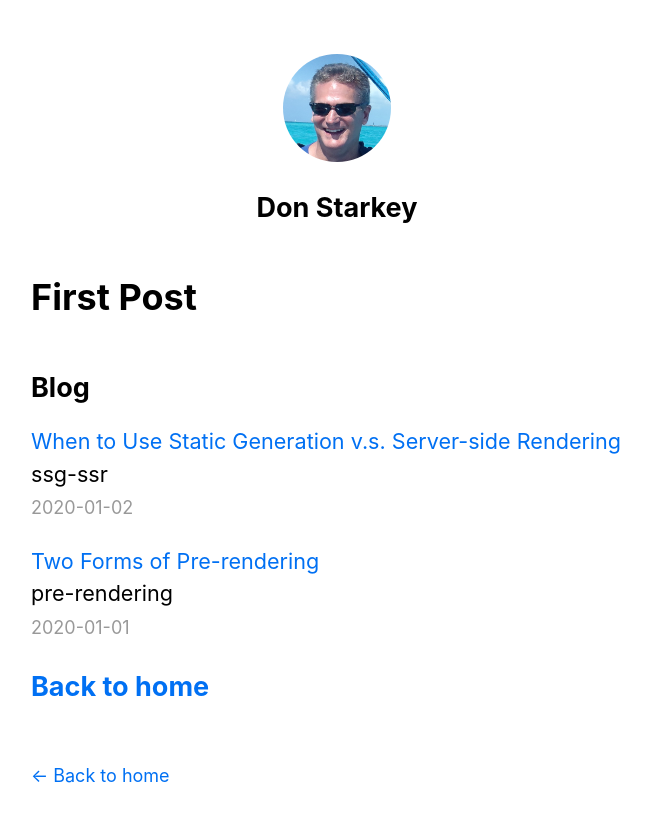
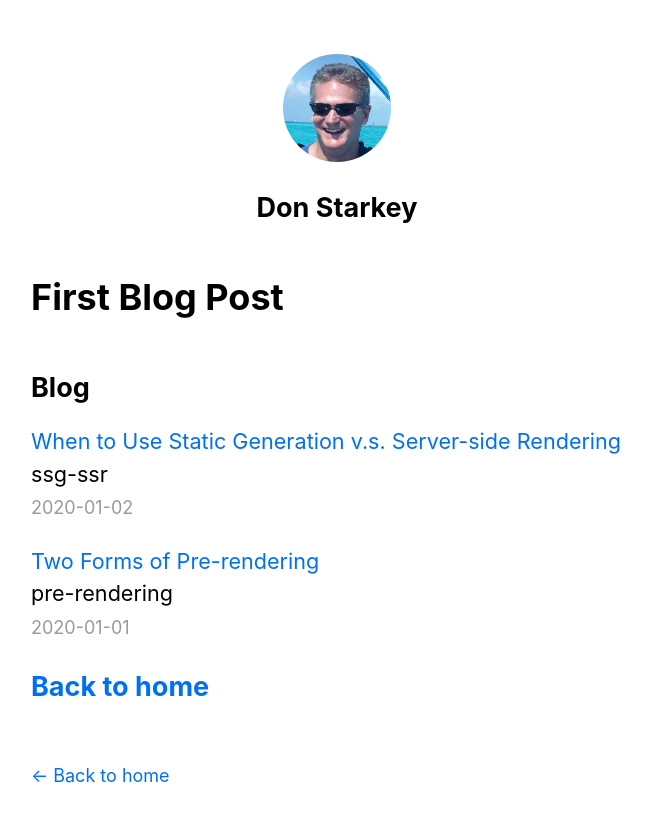
Before and after one commit to donaldstarkey/nextjs-blog, a Next.js app: page /posts/first-post in a window 1280 px wide. Shown: the top 822 px of the page, without its empty margins (303-954 px from the left). Built offline with nearby package versions, Linux system fonts and the light colour scheme.

Commit message:
latest commit

```diff
--- a/pages/components/date.js
+++ /dev/null
@@ -1,6 +0,0 @@
-// import { parseISO, format } from "date-fns";
-
-// export default function Date({ dateString }) {
-//   const date = parseISO(dateString);
-//   return <time dateTime={dateString}>{format(date, "LLLL d, yyyy")}</time>;
-// }
--- a/pages/posts/first-post.js
+++ b/pages/posts/first-post.js
@@ -22,7 +22,7 @@ export default function FirstPost({ allPostsData }) {
         <Head>
           <title>First Blog Post</title>
         </Head>
-        <h1>First Post</h1>
+        <h1>First Blog Post</h1>
         <section className={`${utilStyles.headingMd} ${utilStyles.padding1px}`}>
           <h2 className={utilStyles.headingLg}>Blog</h2>
           <ul className={utilStyles.list}>
```
